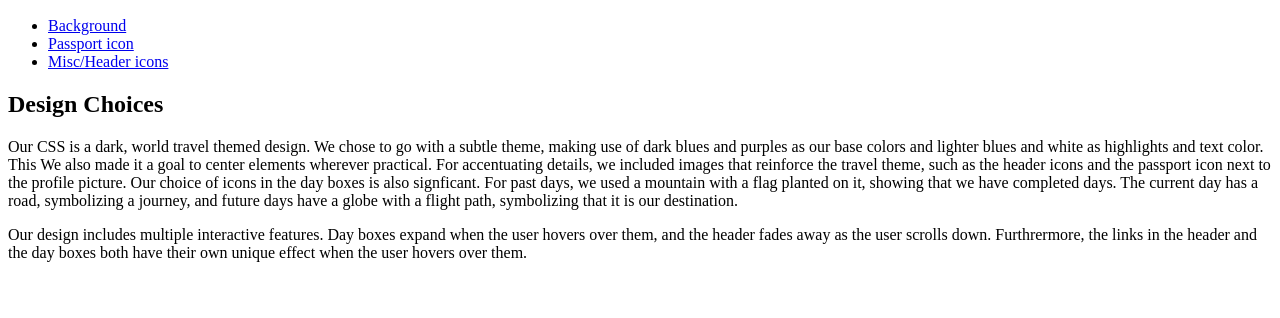
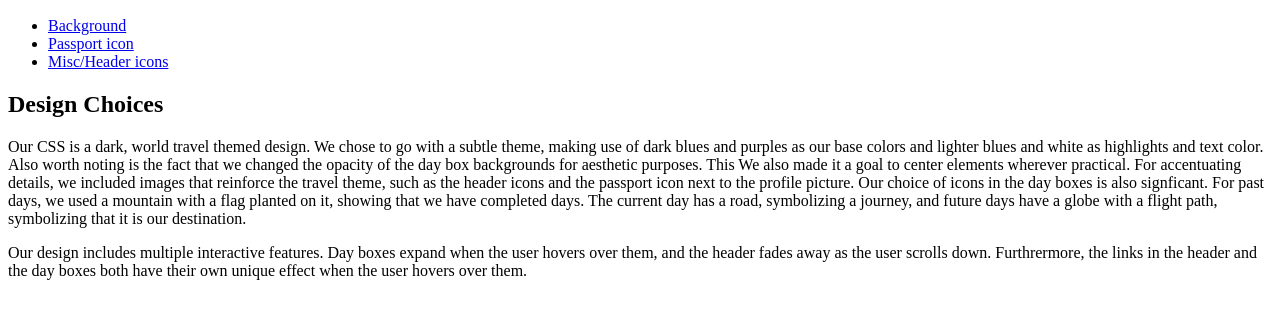
Before and after one commit to alfreeed7/ProjectNotes, a plain HTML site: page index.html in a window 1280 px wide. Shown: the part 96-414 px from the top of the page. Drawn offline with Linux system fonts and the light colour scheme.

Commit message:
Update index.html

```diff
--- a/index.html
+++ b/index.html
@@ -12,7 +12,8 @@ logo-ma-5ae15d84d01ec5.7039455215247189808525.jpg">Passport icon</a></li>
 <h2>Design Choices</h2>
 <p>
 Our CSS is a dark, world travel themed design. We chose to go with a subtle theme, making use of dark blues and purples as our base colors
-and lighter blues and white as highlights and text color. This We also made it a goal to center elements wherever practical. For accentuating
+and lighter blues and white as highlights and text color. Also worth noting is the fact that we changed the opacity of the day box
+backgrounds for aesthetic purposes. This We also made it a goal to center elements wherever practical. For accentuating
 details, we included images that reinforce the travel theme, such as the header icons and the passport icon next to the profile picture.
 Our choice of icons in the day boxes is also signficant. For past days, we used a mountain with a flag planted on it, showing that
 we have completed days. The current day has a road, symbolizing a journey, and future days have a globe with a flight path, symbolizing
```
